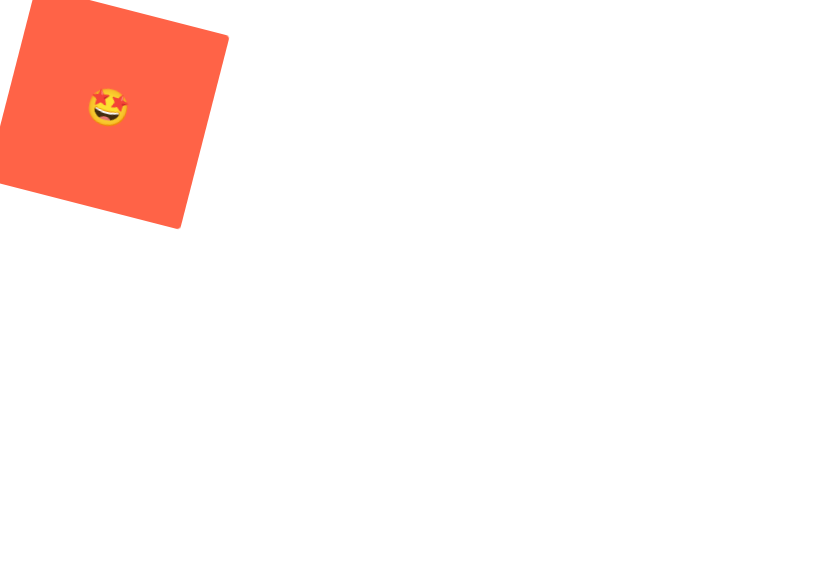
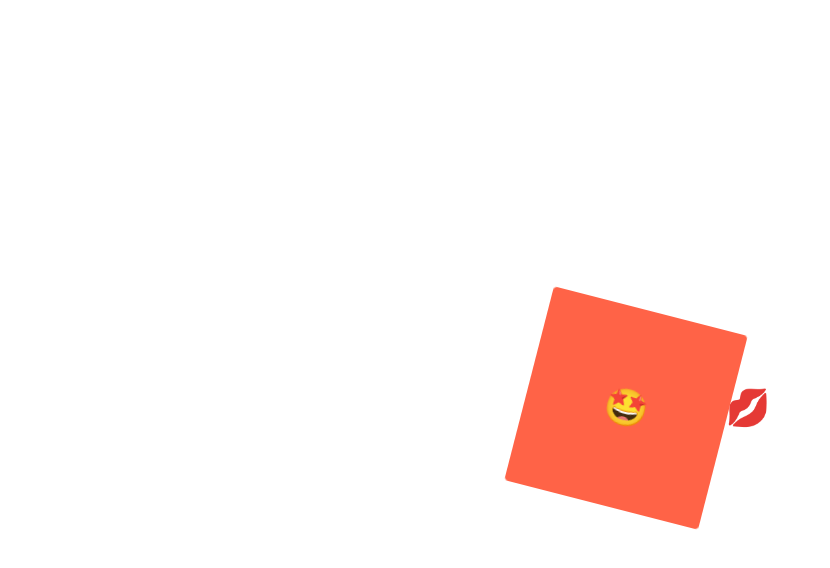
Before and after one commit to ny0011/react-class, a React (Create React App) app: page / in a window 1280 px wide. Shown: the top 568 px of the page, without its empty margins (0-830 px from the left). Built offline with nearby package versions, Linux system fonts and the light colour scheme.

Commit message:
pseudo selector #2
tag가 아니라 styled component를 지정하고 싶으면 ${}를 사용하자

```diff
--- a/src/App.js
+++ b/src/App.js
@@ -2,6 +2,10 @@
 
 const Wrapper = styled.div`
   display: flex;
+  height: 100vh;
+  width: 100vw;
+  justify-content: center;
+  align-items: center;
 `;
 
 const rotationAnimation = keyframes`
@@ -19,6 +23,10 @@
   }
 `;
 
+const Emoji = styled.span`
+  font-size: 36px;
+`;
+
 const Box = styled.div`
   height: 200px;
   width: 200px;
@@ -28,11 +36,8 @@
   align-items: center;
   animation: ${rotationAnimation} 1s linear infinite;
 
-  span {
-    font-size: 36px;
-    &:hover {
-      font-size: 50px;
-    }
+  ${Emoji}:hover {
+    font-size: 98px;
   }
 `;
 
@@ -40,8 +45,9 @@
   return (
     <Wrapper>
       <Box>
-        <span>🤩</span>
+        <Emoji>🤩</Emoji>
       </Box>
+      <Emoji>💋</Emoji>
     </Wrapper>
   );
 }
```
